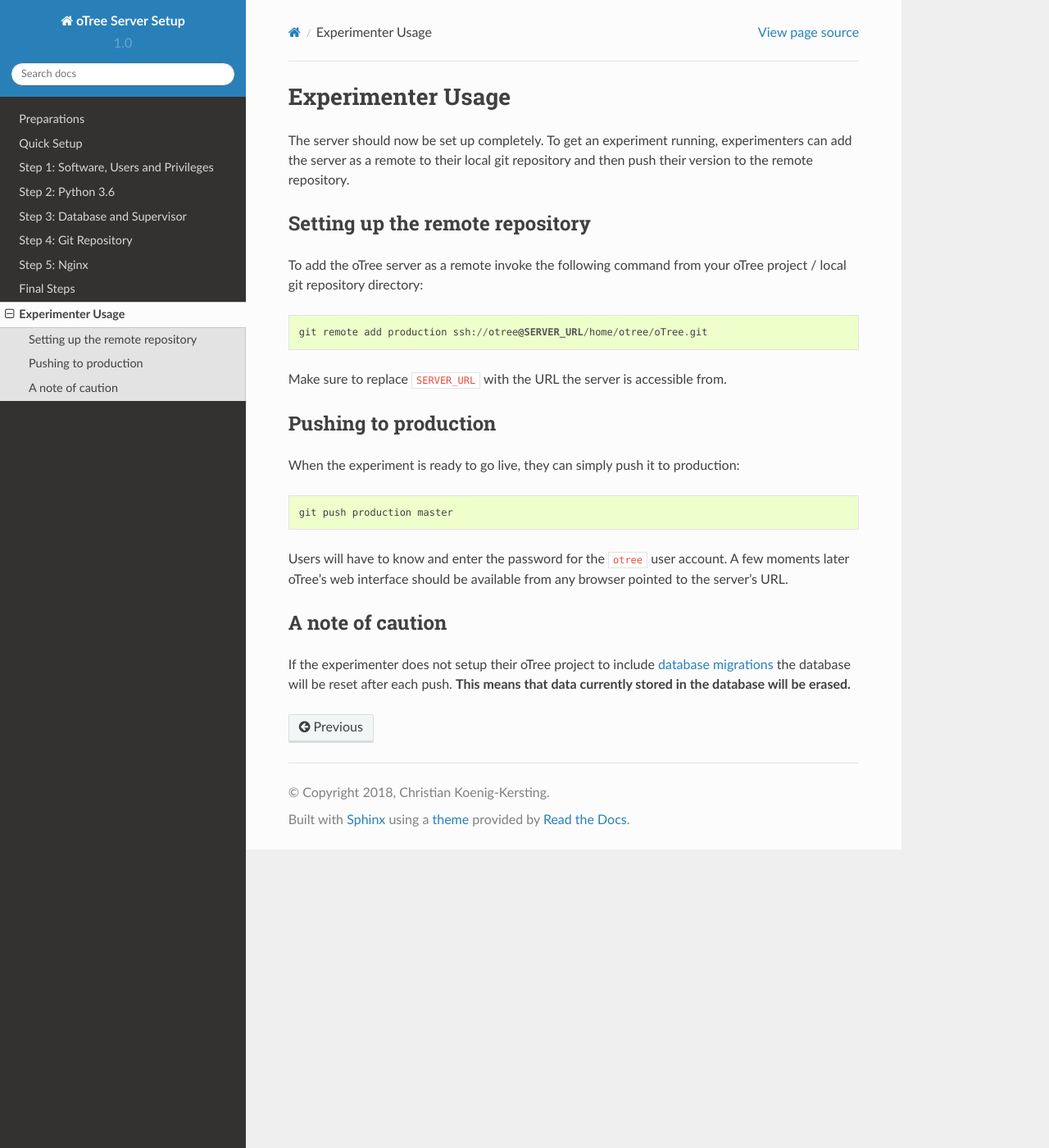
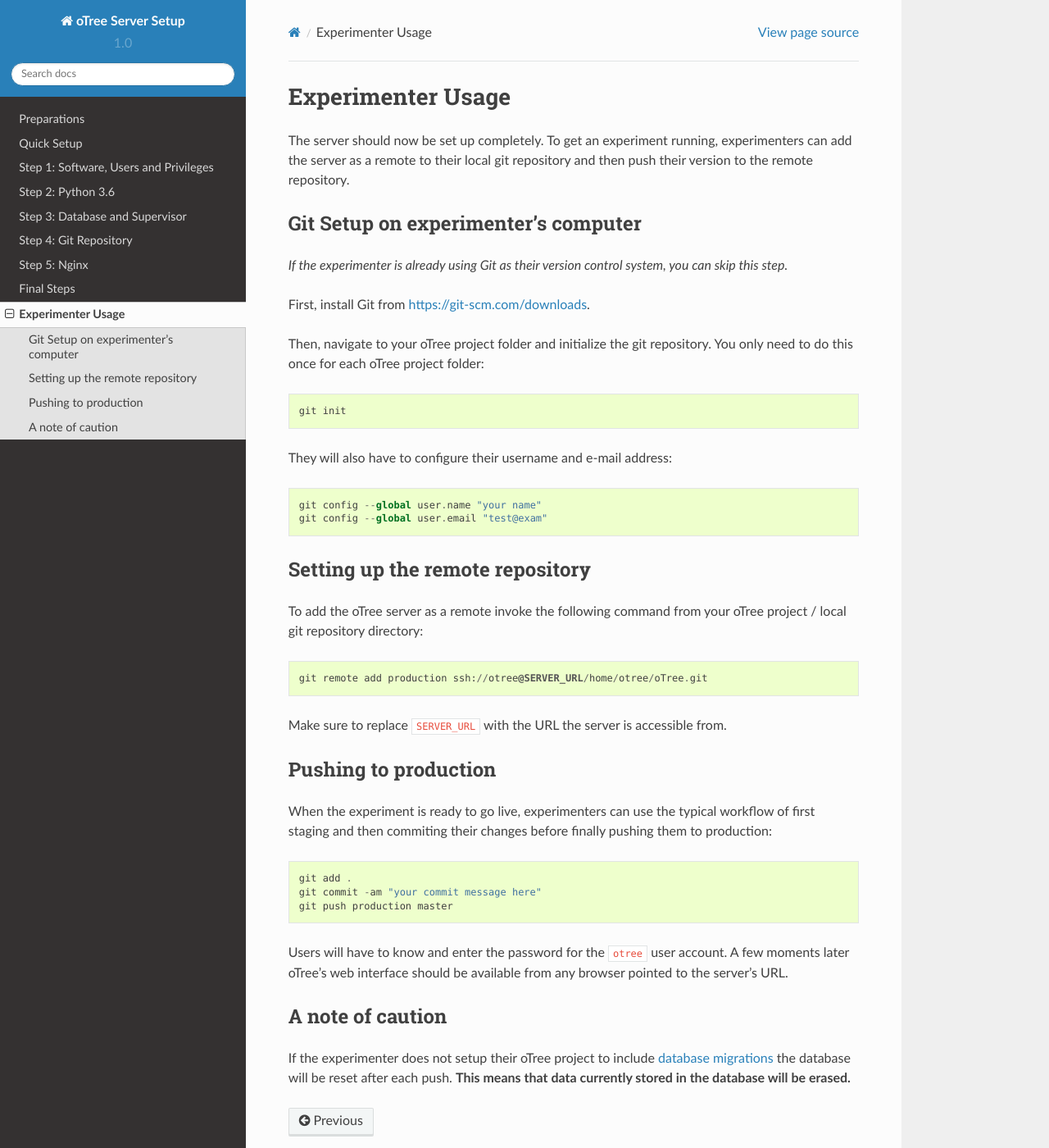
Before and after one commit to GuangtengMeng/otree-prodserver-setup, a Sphinx documentation site: the page built from source/usage.rst, in a window 1280 px wide and 1400 px high. Shown: the whole window at 82% size. Built offline with Sphinx 7.4.7 and the Read the Docs theme 2.0.0, drawn with Linux system fonts in a browser that asks for light colours.

Commit message:
added initial git setup to usage

```diff
--- a/source/usage.rst
+++ b/source/usage.rst
@@ -4,6 +4,23 @@
 ==================
 
 The server should now be set up completely. To get an experiment running, experimenters can add the server as a remote to their local git repository and then push their version to the remote repository.
+
+Git Setup on experimenter's computer
+""""""""""""""""""""""""""""""""""""
+
+*If the experimenter is already using Git as their version control system, you can skip this step.*
+
+First, install Git from `<https://git-scm.com/downloads>`_.
+
+Then, navigate to your oTree project folder and initialize the git repository. You only need to do this once for each oTree project folder::
+
+    git init
+
+
+They will also have to configure their username and e-mail address::
+
+    git config --global user.name "your name"
+    git config --global user.email "test@exam"
 
 
 Setting up the remote repository
@@ -19,13 +36,16 @@
 Pushing to production
 """""""""""""""""""""
 
-When the experiment is ready to go live, they can simply push it to production::
+When the experiment is ready to go live, experimenters can use the typical workflow of first staging and then commiting their changes before finally pushing them to production::
 
+    git add .
+    git commit -am "your commit message here"
     git push production master
 
 Users will have to know and enter the password for the ``otree`` user account.
 A few moments later oTree's web interface should be available from any browser pointed to the server's URL.
 
+
 A note of caution
 """""""""""""""""
 
```
Also changed, not shown: 1 other file.
